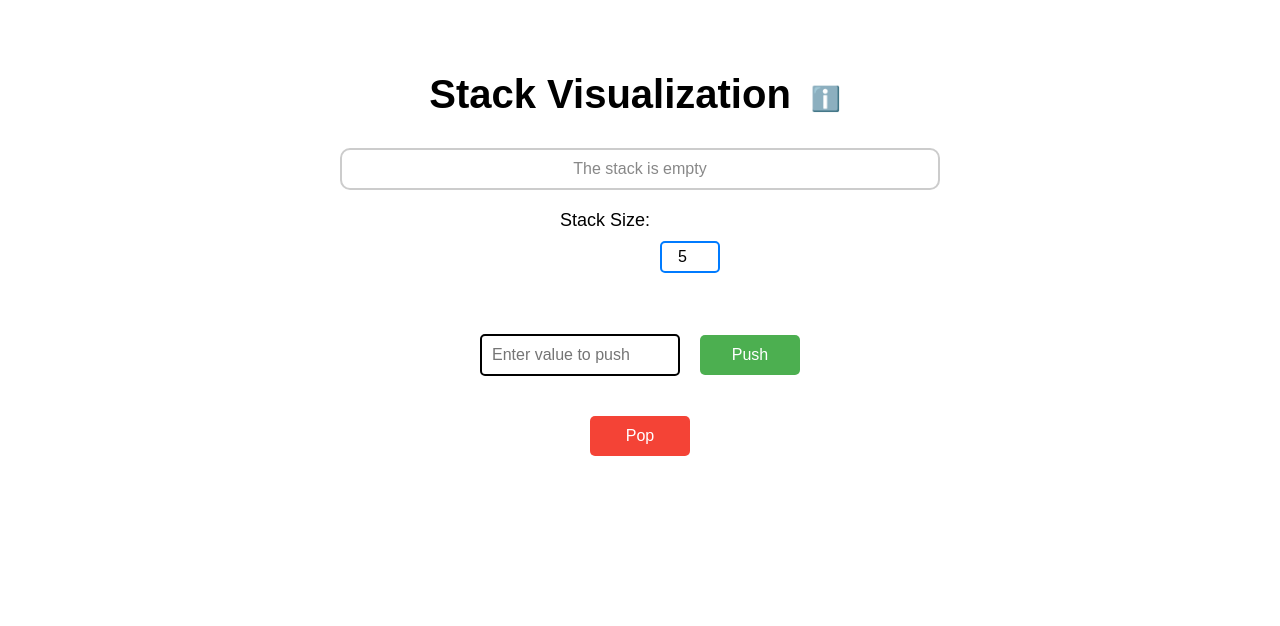
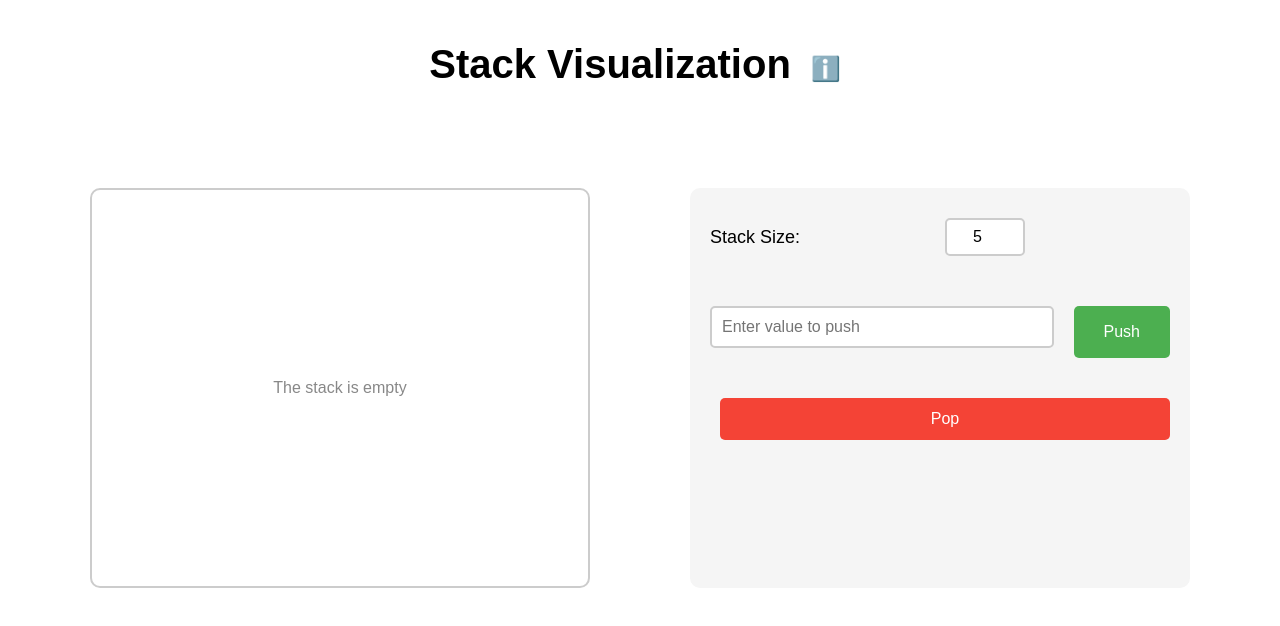
Before and after one commit to Jia2005/Algorific, a React (Create React App) app: page /stack in a window 1280 px wide. Shown: the top 626 px of the page. Built offline with nearby package versions, Linux system fonts and the light colour scheme.

Commit message:
Stack is made side by side representation

```diff
--- a/src/HomePage.css
+++ b/src/HomePage.css
@@ -18,7 +18,8 @@ body {
   .navbar a {
     width: max-content;
     float: right;
-    color: #fdfbfb;
+    background-color: white;
+    color: black;
     text-align: center;
     padding: 10px 12px;
     text-decoration: none;
@@ -26,22 +27,13 @@ body {
     border-radius: 10px;
   }
 
-  .navbar .logout {
-    background-color: red;
-    padding: 10px 15px;
+  .navbar a:hover {
+    background-color: rgb(161, 232, 255);
+    color: black;
+    transform: scale(1.02);
   }
 
-  .navbar .logout:hover {
-    background-color: rgb(255, 52, 52);
-    color: white;
-  }
-
-  .navbar a:hover {
-    background-color: white;
-    color: black;
-  }
-
-  .navbar a.active {
+  .navbar a:active {
     background-color: red;
     color: white;
   }
--- a/src/HomePage.js
+++ b/src/HomePage.js
@@ -13,9 +13,9 @@ const Navbar = () => {
 
   return (
     <div className={navbarClass} id="myNavbar">
-      <a href="/" className='logout'>Logout</a>
       <a href="/dashboard">Dashboard</a>
       <a href="/algo">Algorithm</a>
+      <a href="/" active>Learn</a>
     </div>
   );
 };
--- a/src/Queues.js
+++ b/src/Queues.js
@@ -236,7 +236,6 @@ const styles = {
   numberInput: {
     width: '60px',
     textAlign: 'center',
-    marginLeft: '100px',
     padding: '5px',
     fontSize: '16px',
   },
--- a/src/Stacks.js
+++ b/src/Stacks.js
@@ -1,4 +1,3 @@
-import { color } from 'framer-motion';
 import React, { useState, useEffect, useRef, useCallback } from 'react';
 
 const Stacks = () => {
@@ -6,7 +5,7 @@ const Stacks = () => {
   const [stackSize, setStackSize] = useState(5);
   const [inputValue, setInputValue] = useState('');
   const [message, setMessage] = useState('');
-  const [showModal, setShowModal] = useState(false); // State to control modal visibility
+  const [showModal, setShowModal] = useState(false);
   const inputRef = useRef(null);
 
   const push = () => {
@@ -74,9 +73,11 @@ const Stacks = () => {
     <div style={styles.container}>
       <header style={styles.header}>
         <h1 style={{ fontSize: '40px' }}>Stack Visualization</h1>
-        <button onClick={toggleModal} style={styles.infoButton}>ℹ️</button> {/* Info button */}
+        <button onClick={toggleModal} style={styles.infoButton}>ℹ️</button>
       </header>
-      <div style={styles.stackContainer}>
+
+      <div style={styles.mainContent}>
+        <div style={styles.stackSide}>
           <div style={styles.stack}>
             {stack.length === 0 ? (
               <p style={styles.emptyMessage}>The stack is empty</p>
@@ -91,7 +92,7 @@ const Stacks = () => {
           {message && <p style={styles.message}>{message}</p>}
         </div>
 
-      <div style={styles.inputContainer}>
+        <div style={styles.controlsSide}>
           <div style={styles.stackSizeContainer}>
             <label style={styles.label}>
               Stack Size:
@@ -125,13 +126,14 @@ const Stacks = () => {
             </button>
           </div>
         </div>
+      </div>
 
       {showModal && (
         <div style={styles.modal}>
           <div style={styles.modalContent}>
-            <h1>How to use</h1><br></br>
-            <p style={{display:'flex', justifyContent:'center'}}>1. For pushing an element, write the value and press the 'Enter' key or click 'Push'.</p><br/>
-            <p style={{display:'flex', justifyContent:'center'}}>2. For popping an element, press the 'Delete' key or click 'Pop'.</p><br/>
+            <h1>How to use</h1><br />
+            <p style={{display: 'flex', justifyContent: 'center'}}>1. For pushing an element, write the value and press the 'Enter' key or click 'Push'.</p><br />
+            <p style={{display: 'flex', justifyContent: 'center'}}>2. For popping an element, press the 'Delete' key or click 'Pop'.</p><br />
             <button onClick={toggleModal} style={styles.closeButton}>Close</button>
           </div>
         </div>
@@ -142,50 +144,63 @@ const Stacks = () => {
 
 const styles = {
   container: {
-    marginTop: '50px',
+    marginTop: '20px',
     padding: '20px',
     display: 'flex',
     flexDirection: 'column',
     alignItems: 'center',
+    width: '100%',
+  },
+  header: {
+    width: '100%',
+    marginBottom: '100px',
+    display: 'flex',
+    justifyContent: 'center',
+    alignItems: 'center',
+  },
+  mainContent: {
+    display: 'flex',
+    width: '100%',
+    maxWidth: '1200px',
+    gap: '100px',
     justifyContent: 'center',
   },
-  header: {
-    position: 'sticky',
-    marginBottom: '10px',
-    textAlign: 'center',
-    zIndex: 10,
-    color: 'black',
+  stackSide: {
+    flex: '1',
+    maxWidth: '500px',
+  },
+  controlsSide: {
+    flex: '1',
+    maxWidth: '500px',
+    maxHeight: '400px',
     display: 'flex',
-    justifyContent: 'space-between',
+    flexDirection: 'column',
     alignItems: 'center',
+    justifyContent: 'flex-start',
+    padding: '20px',
+    backgroundColor: '#f5f5f5',
+    borderRadius: '10px',
   },
   infoButton: {
+    position: 'static',
+    right: '20px',
     fontSize: '24px',
     background: 'transparent',
     border: 'none',
     cursor: 'pointer',
     color: '#4682B4',
   },
-  stackContainer: {
-    width: '100%',
-    maxWidth: '600px',
-    marginTop: '20px',
-    display: 'flex',
-    flexDirection: 'column',
-    alignItems: 'center',
-    marginBottom: '20px',
-  },
   stack: {
     display: 'flex',
     flexDirection: 'column-reverse',
     alignItems: 'center',
-    justifyContent: 'flex-end',
+    justifyContent: 'center',
     width: '100%',
-    maxHeight: '400px',
+    minHeight: '400px',
+    maxHeight: '600px',
     overflowY: 'auto',
     border: '2px solid #ccc',
     borderRadius: '10px',
-    padding: '10px',
     backgroundColor: '#fff',
   },
   stackBlock: {
@@ -197,86 +212,76 @@ const styles = {
     alignItems: 'center',
     justifyContent: 'center',
     marginBottom: '10px',
-    borderRadius: '5px',
+    borderRadius: '10px',
     fontSize: '18px',
   },
   message: {
     color: 'red',
     marginTop: '10px',
     fontSize: '18px',
+    textAlign: 'center',
   },
   emptyMessage: {
     color: '#888',
     fontSize: '16px',
   },
-  inputContainer: {
+  stackSizeContainer: {
+    marginBottom: '30px',
     width: '100%',
-    maxWidth: '600px',
-    display: 'flex',
-    flexDirection: 'column',
-    alignItems: 'center',
-  },
-  stackSizeContainer: {
-    marginBottom: '20px',
   },
   label: {
     fontSize: '18px',
-    marginRight: '10px',
+    display: 'flex',
+    alignItems: 'center',
+    justifyContent: 'space-between',
+    width: '100%',
     color: 'black',
   },
   numberInput: {
-    width: '60px',
+    width: '80px',
     textAlign: 'center',
-    marginLeft: '100px',
-    padding: '5px',
+    padding: '8px',
     fontSize: '16px',
+    borderRadius: '5px',
+    border: '2px solid #ccc',
+  },
+  pushInputContainer: {
+    marginBottom: '30px',
+    display: 'flex',
+    width: '100%',
+    gap: '10px',
+  },
+  textInput: {
+    flex: '1',
+    padding: '10px',
+    fontSize: '16px',
+    borderRadius: '5px',
+    border: '2px solid #ccc',
   },
   buttonContainer: {
-    marginBottom: '10px',
+    width: '100%',
+    display: 'flex',
+    justifyContent: 'center',
   },
   primaryButton: {
     backgroundColor: '#f44336',
     color: '#fff',
     border: 'none',
+    padding: '12px 40px',
     fontSize: '16px',
-    height: '40px',
-    width: '100px',
-    marginTop: '6px',
-    marginBottom: '6px',
-    display: 'flex',
-    justifyContent: 'center',
-    alignItems: 'center',
     borderRadius: '5px',
     cursor: 'pointer',
-    margin: '10px',
+    width: '100%',
   },
   secondaryButton: {
-    marginTop: '0px',
     backgroundColor: '#4CAF50',
     color: '#fff',
     border: 'none',
-    height: '40px',
-    width: '100px',
+    padding: '12px 30px',
     fontSize: '16px',
-    marginLeft: '10px',
-    display: 'flex',
-    justifyContent: 'center',
-    alignItems: 'center',
     borderRadius: '5px',
     cursor: 'pointer',
-  },
-  textInput: {
-    padding: '10px',
-    fontSize: '16px',
-    borderRadius: '5px',
-    border: '2px solid black',
-    marginRight: '10px',
-    width: '200px',
-  },
-  pushInputContainer: {
-    marginBottom: '20px',
-    display: 'flex',
-    alignItems: 'center',
+    whiteSpace: 'nowrap',
   },
   modal: {
     position: 'fixed',
@@ -286,7 +291,6 @@ const styles = {
     bottom: '0',
     backgroundColor: 'rgba(0, 0, 0, 0.5)',
     display: 'flex',
-    color: 'black',
     justifyContent: 'center',
     alignItems: 'center',
     zIndex: 20,
@@ -297,6 +301,7 @@ const styles = {
     borderRadius: '10px',
     width: '400px',
     textAlign: 'center',
+    color: 'black',
   },
   closeButton: {
     backgroundColor: '#f44336',
```
Lines whose indentation alone changed are shown as unchanged.
